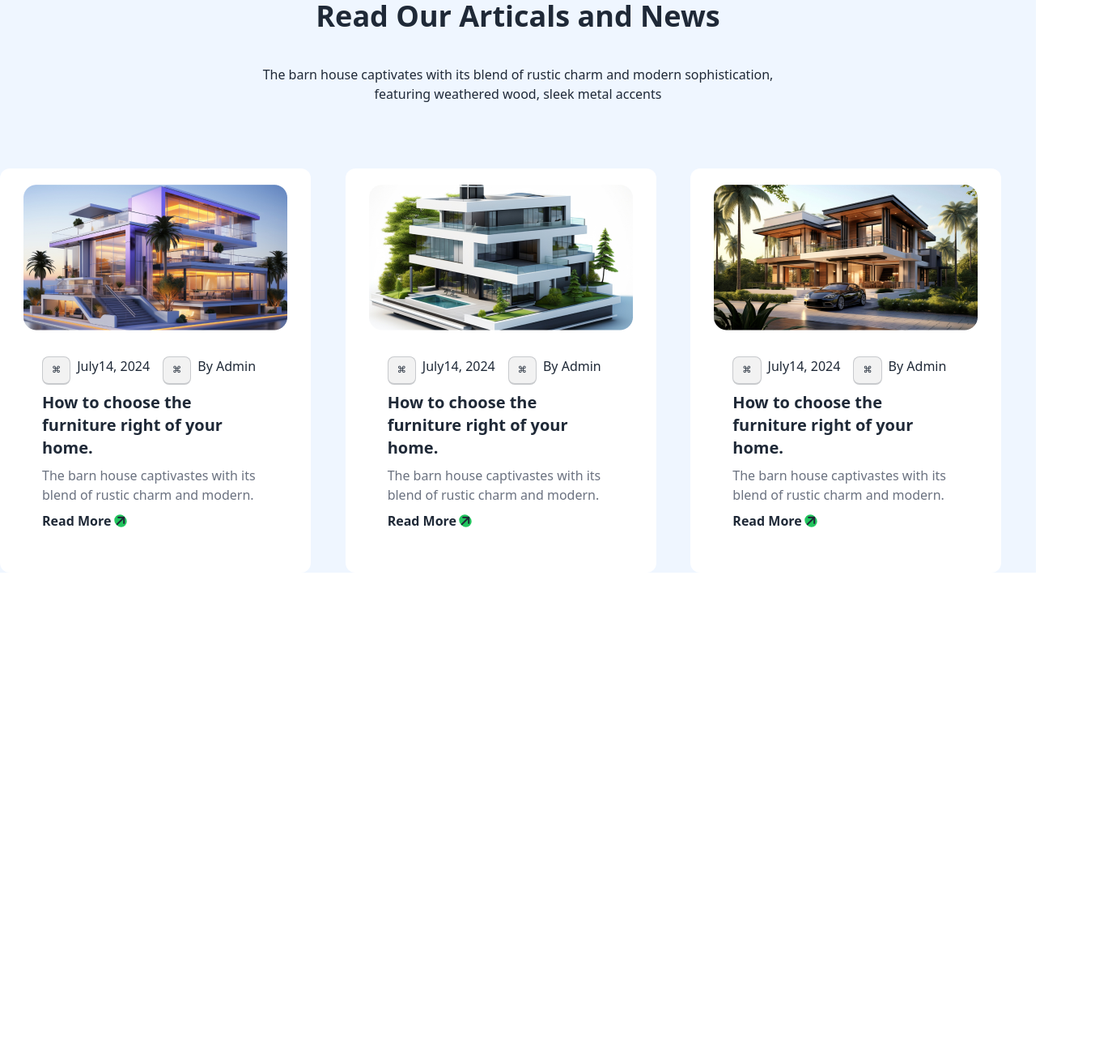
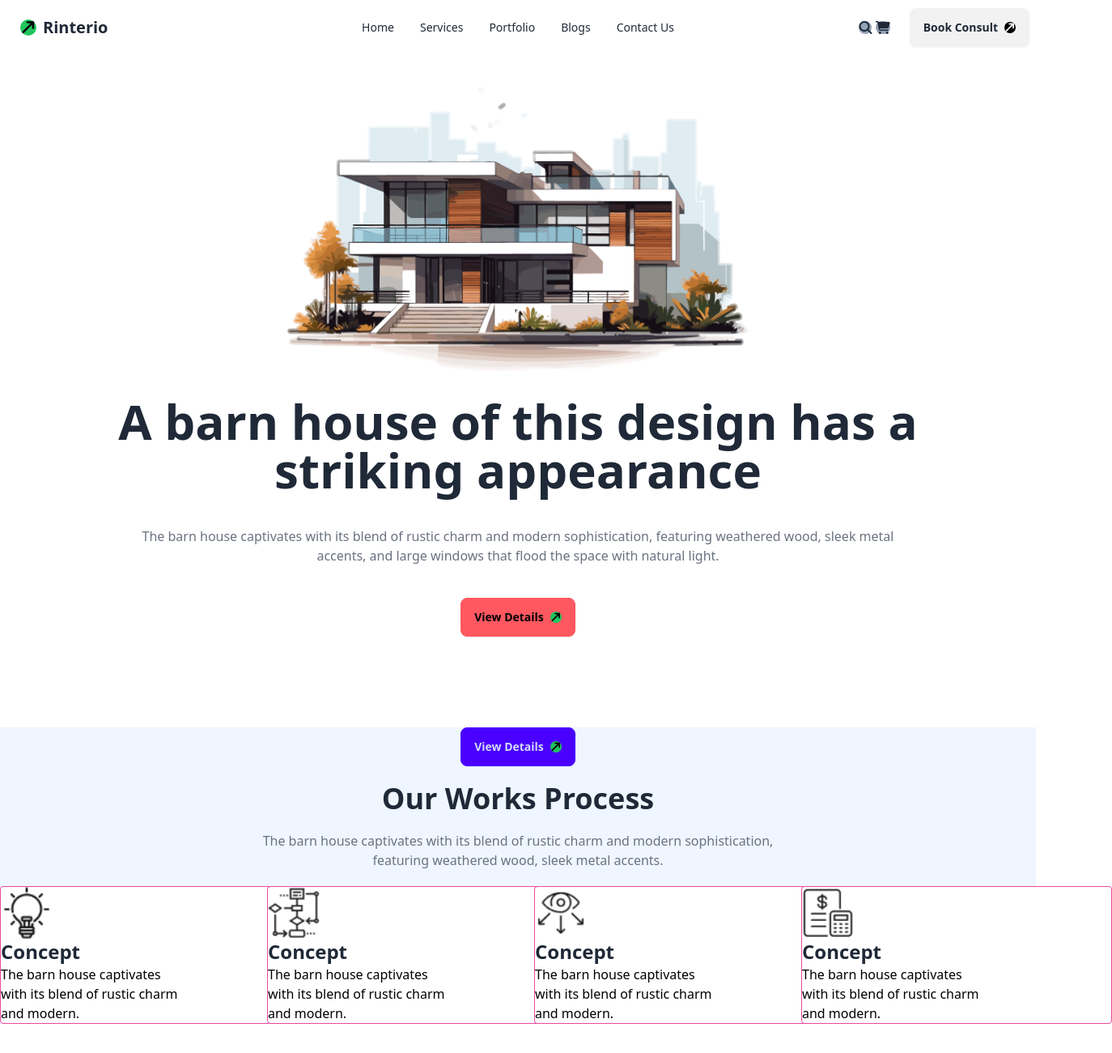
Before and after one commit to fozlerabbi0/Assignment-3, a plain HTML site: page index.html in a window 1280 px wide. Shown: the top 1300 px of the page at 81% size, 1374 px wide, since content can reach past the window. Before the commit the page ends 800 px from the top, so only its background shows below. Drawn offline with nearby package versions, Linux system fonts and the light colour scheme.

Commit message:
added another item

```diff
--- a/index.html
+++ b/index.html
@@ -31,13 +31,61 @@
       </style>
 </head>
 <body class="font-manrope">
-
+    <!-- header section -->
     <header>
         <!-- navber sectin -->
         <nav>
+            <div class="navbar bg-base-100">
+                <div class="navbar-start">
+                  <div class="dropdown">
 
+                    <ul
+                      tabindex="0"
+                      class="menu menu-sm dropdown-content bg-base-100 rounded-box z-[1] mt-3 w-52 p-2 shadow">
+                      <li><a class=" font-bold">Home</a></li>
+                      <li><a>Services</a></li>
+                      <li><a>Portfolio</a></li>
+                      <li><a>Blogs</a></li>
+                      <li><a>Contact Us</a></li>
+                    </ul>
+                  </div>
+                  <a class="btn btn-ghost text-xl"><i class="fa-solid fa-arrow-right-long -rotate-45 bg-green-500 text-black rounded-2xl"></i>Rinterio</a>
+                </div>
+                <div class="navbar-center hidden lg:flex">
+                  <ul class="menu menu-horizontal px-1">
+                    <li><a>Home</a></li>
+                    <li><a>Services</a></li>
+                    <li><a>Portfolio</a></li>
+                    <li><a>Blogs</a></li>
+                    <li><a>Contact Us</a></li>
+                  </ul>
+                </div>
+                <div class="navbar-end gap-6">
+                    <div class="gap-4">
+                        <i class="fa-solid fa-magnifying-glass bg-slate-400 rounded-xl"></i>
+                        <i class="fa-solid fa-cart-shopping bg-slate-400 rounded-xl"></i>
+                    </div>
+                    <div>
+                        <a class="btn">Book Consult <i class="fa-solid fa-arrow-right-long -rotate-45 bg-black text-white rounded-2xl"></i></a>
+                    </div>
+                </div>
+              </div>
         </nav>
         <!-- banner section -->
+        <div class="card bg-base-100 w-full ">
+            <figure class="px-10 pt-10">
+              <img class="items-center" src="images/banner.png" alt="">
+            </figure>
+            <div class="card-body items-center text-center">
+                <h2 class="text-6xl font-extrabold mb-8">A barn house of this design has a <br> striking appearance</h2>
+                <p class="text-gray-500 mb-8">The barn house captivates with its blend of rustic charm and modern sophistication, featuring weathered wood, sleek metal <br>
+                accents, and large windows that flood the space with natural light.
+                </p>
+                <div class="card-actions">
+                    <button class="btn btn-error">View Details <i class="fa-solid fa-arrow-right-long -rotate-45 bg-green-500 text-black rounded-2xl"></i></button>
+                </div>
+            </div>
+          </div>
         <section>
 
         </section>
@@ -45,6 +93,57 @@
     </header>
 
     <main class="md:container md:mx-auto">
+        <!-- We design thoughtful, liveable spaces section -->
+         <section></section>
+         <!-- 235+ and other section -->
+          <section></section>
+        <!-- Our Works Process section-->
+         <section class="mt-20 mb-20 bg-blue-50">
+            <div class="text-center ">
+                <button class="btn btn-primary mb-5">View Details <i class="fa-solid fa-arrow-right-long -rotate-45 bg-green-500 text-black  rounded-2xl"></i></button>
+                <h2 class="text-4xl font-bold mb-5">Our Works Process</h2>
+                <p class="text-gray-500 mb-5">The barn house captivates with its blend of rustic charm and modern sophistication, <br>
+                 featuring weathered wood, sleek metal accents.
+                </p>
+                 <!-- cards -->
+                  <div class=" grid grid-cols-1 md:grid-cols-2 lg:grid-cols-4 gap-10">
+                        <!-- card 1 -->
+                        <div class="card bg-base-100 w-96  text-start border border-pink-500  rounded ">
+                             <img class="w-16 h-16" src="images/concept.png" alt="">
+                            <div class="">
+                                <h2 class="text-2xl font-bold">Concept</h2>
+                                <p class="text-black">The barn house captivates <br> with its blend of rustic charm <br> and modern.</p>
+                            </div>
+                        </div>
+                        <!-- card 2 -->
+                        <div class="card bg-base-100 w-96  text-start border border-pink-500  rounded ">
+                            <img class="w-16 h-16" src="images/flow-chart.png" alt="">
+                           <div class="">
+                               <h2 class="text-2xl font-bold">Concept</h2>
+                               <p class="text-black">The barn house captivates <br> with its blend of rustic charm <br> and modern.</p>
+                           </div>
+                       </div>
+                       <!-- card 3 -->
+                       <div class="card bg-base-100 w-96  text-start border border-pink-500  rounded ">
+                        <img class="w-16 h-16" src="images/vision.png" alt="">
+                       <div class="">
+                           <h2 class="text-2xl font-bold">Concept</h2>
+                           <p class="text-black">The barn house captivates <br> with its blend of rustic charm <br> and modern.</p>
+                       </div>
+                        </div>
+                        <!-- card 4 -->
+                        <div class="card bg-base-100 w-96  text-start border border-pink-500  rounded ">
+                            <img class="w-16 h-16" src="images/budget-planning.png" alt="">
+                           <div class="">
+                               <h2 class="text-2xl font-bold">Concept</h2>
+                               <p class="text-black">The barn house captivates <br> with its blend of rustic charm <br> and modern.</p>
+                           </div>
+                       </div>
+                    </div>
+            </div>
+         </section>
+         <!-- Our Latest Portfolio section -->
+         <section></section>
         <!-- Read Our Articals and News section-->
         <section class="bg-blue-50">
             <h2 class="text-4xl font-bold text-center mb-10">Read Our Articals and News</h2>
@@ -138,6 +237,9 @@
                   </div>
             </div>
         </section>
+        <!-- Let’s Discuss Next Project section -->
+         <section></section>
+
     </main>
      <!-- footer section -->
     <footer>
```
